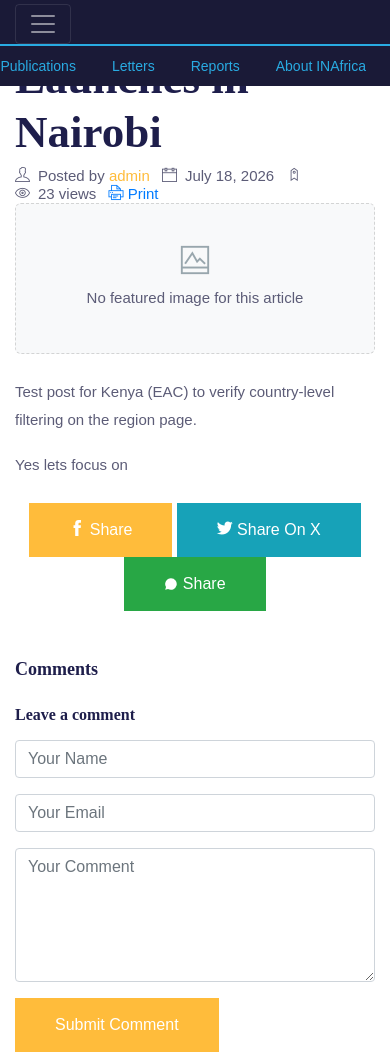
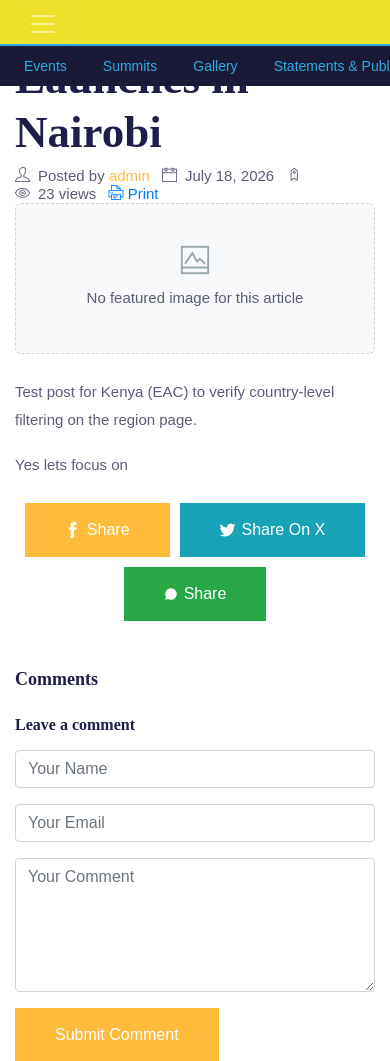
Before and after one commit to inafrica-africa/inafricaaf, a PHP site: page /news-details.php?PostUrl=kenya-youth-innovation-hub-test in a window 390 px wide. Shown: the part 181-1242 px from the top of the page. Run offline with PHP 8.4, Linux system fonts and the light colour scheme; data comes from the database, SQL or seed files in the repository; data that the repository does not hold is empty; some web fonts are replaced.

Commit message:
Fix mobile layout/header-overlap bugs and null-image handling
- Fix nav color mismatch between desktop/mobile (was two different schemes)
- Fix top-header clipping and duplicate sub-nav stacking rules that
  inflated the fixed header's height on mobile, causing content to be
  hidden underneath it; sub-nav now scrolls horizontally on mobile
  instead of stacking vertically
- Add flex/gap/wrap spacing for post share buttons and follow-us icons
- Hide hero slider prev/next arrows on mobile (swipe already works)
- Fix null PostImage crashes (deprecated htmlspecialchars(null) calls)
  in news-details.php/region.php/subcategory.php, add image placeholders
- Fix subcategory.php: missing session_start(), wrong hardcoded domain
  in OG tags, broken /news/ links, single-column cards -> responsive grid
- Add og:image/twitter:image fallback to site logo on index.php and for
  posts without a cover image, so social shares aren't broken

Co-Authored-By: Claude Sonnet 5 <noreply@anthropic.com>

```diff
--- a/theme/css/style.css
+++ b/theme/css/style.css
@@ -482,6 +482,19 @@ header .top-header {
   overflow: hidden;
   transition: max-height 0.3s ease, padding 0.3s ease, opacity 0.3s ease;
 }
+/* Below 992px the WhatsApp / ticker / social-icons columns stack into 3
+   rows instead of 1, so the 200px cap sized for desktop clips them. Same
+   content, same layout — just enough room for it to fully fit. */
+@media (max-width: 991px) {
+  header .top-header {
+    max-height: 260px;
+  }
+}
+@media (max-width: 575px) {
+  header .top-header {
+    max-height: 300px;
+  }
+}
 header .top-header.hide {
   max-height: 0;
   padding-top: 0;
@@ -698,31 +711,33 @@ header .top-header .top-header-icons .list-inline-item:last-child a {
 
 
 
-/* Mobile adjustments */
+/* Mobile adjustments: keep the same brand yellow + green nav colors as
+   desktop (#mainNav .nav-link above), just adjust spacing for touch.
+   Sub-nav stays a single row and scrolls horizontally instead of
+   stacking vertically, which used to inflate the header's real height. */
 @media (max-width: 991px) {
-  #subNav .navbar-nav {
-    flex-direction: column;
-    align-items: center;
-    text-align: center;
-    gap: 0.75rem;
-  }
-}
-
-
-/* Mobile adjustments */
-@media (max-width: 991px) {
-  .navigation {
-    background: #1a1a37;
-  }
-
   #mainNav .nav-link {
-    color: #fff !important;
     padding: 10px 12px;
   }
 
+  #subNav {
+    float: none;
+    display: block;
+    width: 100%;
+    overflow-x: auto;
+    -ms-overflow-style: none;
+    scrollbar-width: none;
+  }
+  #subNav::-webkit-scrollbar {
+    display: none;
+  }
+
   #subNav .navbar-nav {
-    flex-direction: column;
-    text-align: center;
+    flex-direction: row;
+    flex-wrap: nowrap;
+    white-space: nowrap;
+    justify-content: flex-start;
+    text-align: left;
     gap: 0.75rem;
   }
 }
@@ -985,6 +1000,15 @@ header .top-header .top-header-icons .list-inline-item:last-child a {
   right: 0;
 }
 
+/* On mobile, let touch swipe (already enabled by Slick's default swipe:true)
+   drive the slider instead of the arrow buttons cluttering the layout. */
+@media (max-width: 767px) {
+  .hero-slider .prevArrow,
+  .hero-slider .nextArrow {
+    display: none;
+  }
+}
+
 /* Dots for hero slider */
 .hero-slider .slick-dots {
   position: absolute;
@@ -1204,3 +1228,24 @@ header .top-header .top-header-icons .list-inline-item:last-child a {
   border: 1px solid #d8d8d8;
   box-shadow: 0 4px 18px rgba(0, 0, 0, 0.08);
 }
+
+/* ---------------- Post share buttons & follow-us icons ----------------
+   No custom spacing existed before; default inline-block Bootstrap
+   buttons could butt up against each other / wrap awkwardly on narrow
+   phone screens. Flex + wrap + gap keeps them evenly spaced at any width. */
+.social-share-buttons {
+  display: flex;
+  flex-wrap: wrap;
+  justify-content: center;
+  gap: 10px;
+}
+.social-share-buttons .btn {
+  display: inline-flex;
+  align-items: center;
+  gap: 6px;
+}
+.social-icons {
+  display: flex;
+  flex-wrap: wrap;
+  gap: 8px;
+}
--- a/theme/news-details.php
+++ b/theme/news-details.php
@@ -3,7 +3,7 @@ session_start();
 header('Content-Type: text/html; charset=utf-8');
 include('config.php');
 
-if (!isset($con) || !mysqli_ping($con)) {
+if (!isset($con)) {
     die("Database connection error: " . mysqli_connect_error());
 }
 
@@ -244,8 +244,9 @@ if ($_SERVER['REQUEST_METHOD'] === 'POST') {
 <meta property="og:type" content="article">
 <meta property="og:url" content="<?= $fullPostUrl ?>">
 <meta property="og:title" content="<?= htmlspecialchars($row['posttitle']) ?>">
-<meta property="og:description" content="<?= htmlspecialchars(mb_substr(strip_tags($row['postdetails']), 0, 297)) ?>">
-<meta property="og:image" content="<?= $siteUrl ?>admin/postimages/<?= htmlspecialchars($row['PostImage']) ?>">
+<meta property="og:description" content="<?= htmlspecialchars(mb_substr(strip_tags($row['postdetails'] ?? ''), 0, 297)) ?>">
+<?php $ogImage = !empty($row['PostImage']) ? $siteUrl . 'admin/postimages/' . htmlspecialchars($row['PostImage']) : $siteUrl . 'images/logo.png'; ?>
+<meta property="og:image" content="<?= $ogImage ?>">
 <meta property="og:image:width" content="1200" />
 <meta property="og:image:height" content="630" />
 
@@ -253,8 +254,8 @@ if ($_SERVER['REQUEST_METHOD'] === 'POST') {
 <meta property="twitter:card" content="summary_large_image">
 <meta property="twitter:url" content="<?= $fullPostUrl ?>">
 <meta property="twitter:title" content="<?= htmlspecialchars($row['posttitle']) ?>">
-<meta property="twitter:description" content="<?= htmlspecialchars(mb_substr(strip_tags($row['postdetails']), 0, 297)) ?>">
-<meta property="twitter:image" content="<?= $siteUrl ?>admin/postimages/<?= htmlspecialchars($row['PostImage']) ?>">
+<meta property="twitter:description" content="<?= htmlspecialchars(mb_substr(strip_tags($row['postdetails'] ?? ''), 0, 297)) ?>">
+<meta property="twitter:image" content="<?= $ogImage ?>">
 
 <!-- Google Fonts -->
 <link href="https://fonts.googleapis.com/css2?family=Heebo:wght@400;500;600&family=Nunito:wght@600;700;800&display=swap" rel="stylesheet">
@@ -442,10 +443,11 @@ if ($_SERVER['REQUEST_METHOD'] === 'POST') {
                         $related_result = $related_query->get_result();
 
                         while ($related_post = $related_result->fetch_assoc()):
+                            $relatedThumb = $related_post['PostImage'] ? 'admin/postimages/' . htmlspecialchars($related_post['PostImage']) : 'images/blog/post-1.jpg';
                         ?>
                             <div class="col-md-4 mb-4">
                                 <a href="news-details.php?PostUrl=<?= urlencode($related_post['PostUrl']) ?>">
-                                    <img src="admin/postimages/<?= htmlspecialchars($related_post['PostImage']) ?>" alt="<?= htmlspecialchars($related_post['PostTitle']) ?>" class="img-fluid rounded mb-2">
+                                    <img src="<?= $relatedThumb ?>" alt="<?= htmlspecialchars($related_post['PostTitle']) ?>" class="img-fluid rounded mb-2">
                                     <h6 class="text-dark"><?= htmlspecialchars($related_post['PostTitle']) ?></h6>
                                 </a>
                                 <small class="text-muted"><?= date("F j, Y", strtotime($related_post['PostingDate'])) ?></small>
--- a/theme/region.php
+++ b/theme/region.php
@@ -285,6 +285,10 @@ if ($activeRegion) {
               <div class="card h-100">
                 <?php if (!empty($post['PostImage'])): ?>
                   <img class="card-img-top" src="admin/postimages/<?= htmlspecialchars($post['PostImage']) ?>" alt="<?= htmlspecialchars($post['PostTitle']) ?>">
+                <?php else: ?>
+                  <div class="card-img-top post-image-placeholder d-flex align-items-center justify-content-center" style="height:160px;">
+                    <i class="ti-image"></i>
+                  </div>
                 <?php endif; ?>
                 <div class="card-body">
                   <p class="mb-1"><small><?= date('F j, Y', strtotime($post['PostingDate'])) ?></small></p>
```
Also changed, not shown: theme/index.php (+14 -0 lines), theme/subcategory.php (+22 -21 lines).
